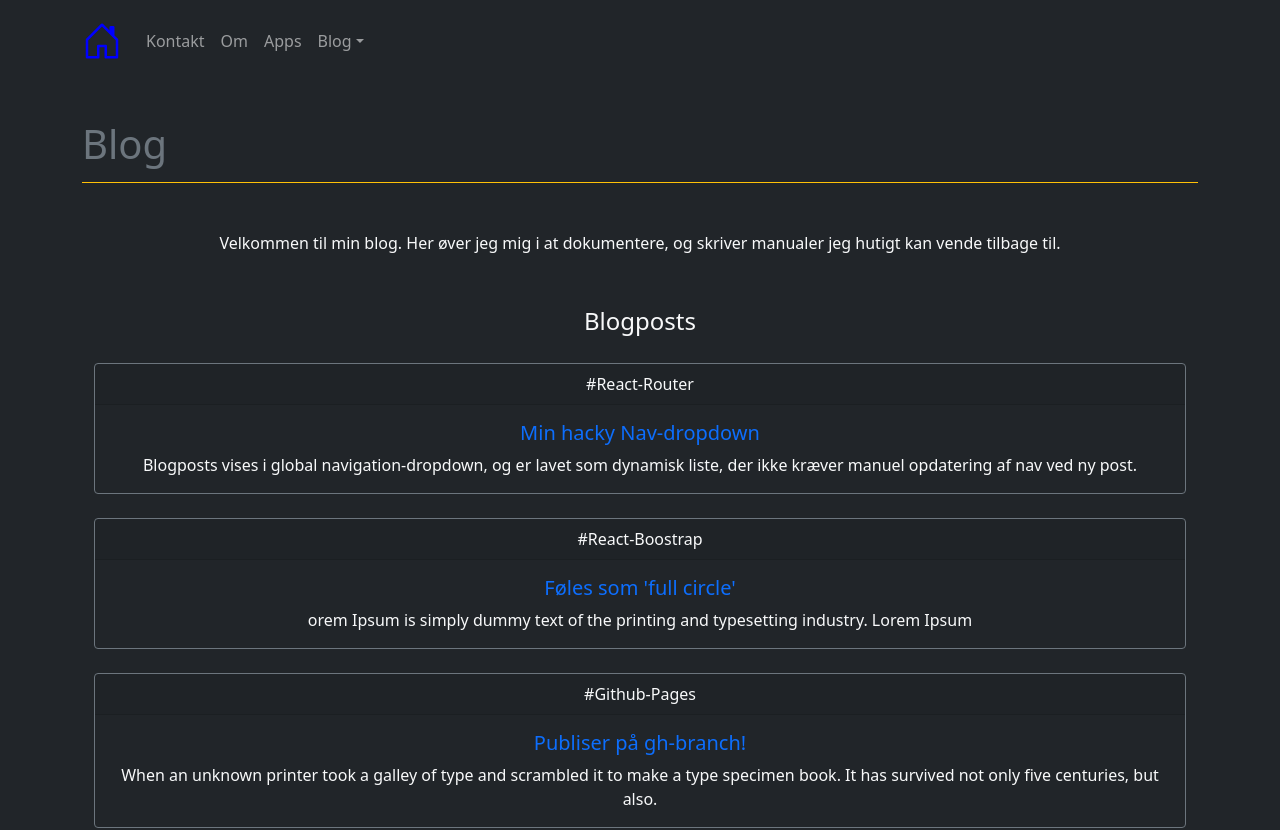
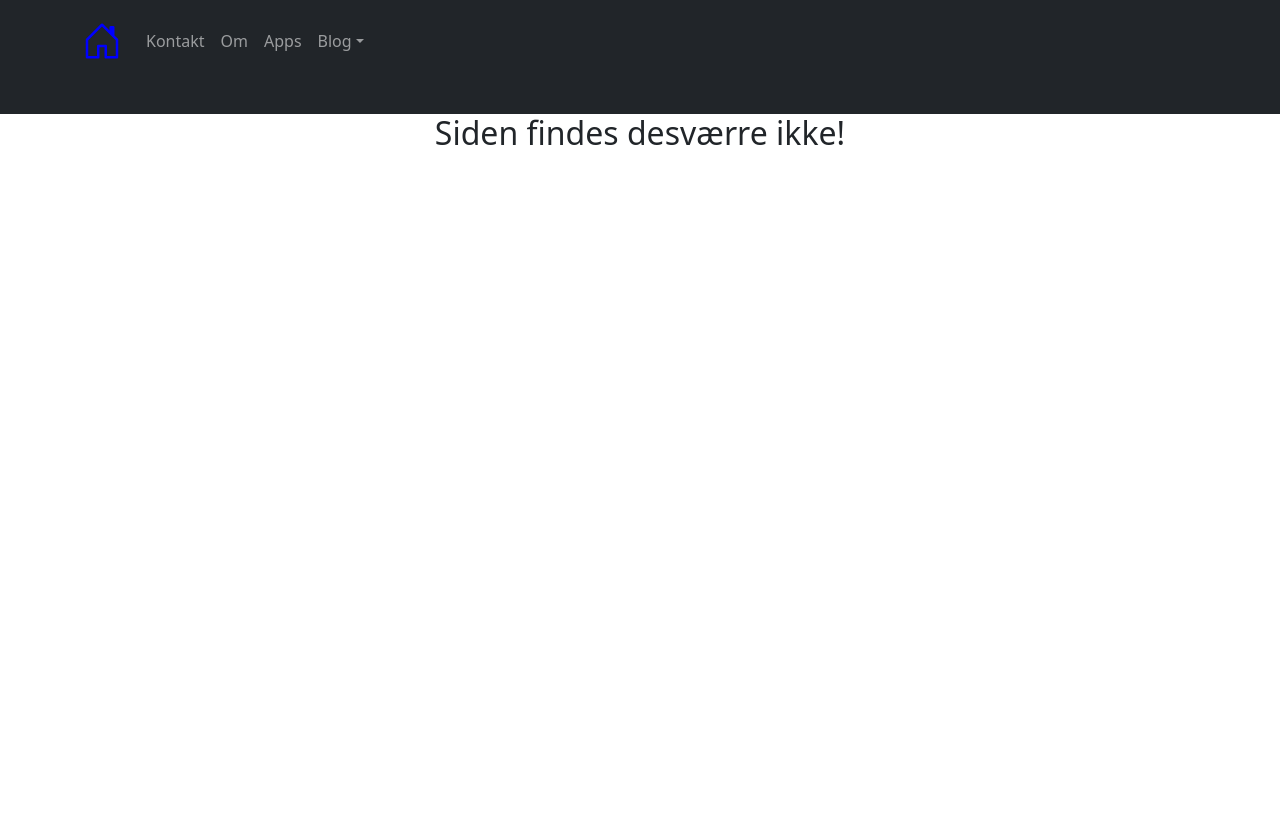
Before and after one commit to nkped/nkped.github.io, a React (Create React App) app: page /blog in a window 1280 px wide. Shown: the top 830 px of the page. After the commit the page ends 800 px from the top, so only its background shows below. Built offline with nearby package versions, Linux system fonts and the light colour scheme.

Commit message:
Ændret blog til blogPostList

```diff
--- a/src/components/myNavBar.jsx
+++ b/src/components/myNavBar.jsx
@@ -24,7 +24,7 @@ export function MyNavBar() {
                 id="basic-nav-dropdown"
                 menuVariant="dark"
               >
-                <NavDropdown.Item href="/blog" className="text-center">
+                <NavDropdown.Item href="/blogPostList" className="text-center">
                   Velkommen til Bloggen
                 </NavDropdown.Item>
                 <NavDropdown.Divider />
--- a/src/index.js
+++ b/src/index.js
@@ -10,7 +10,7 @@ import App from "./App";
 import Om from "./routes/om";
 import Apps from "./routes/apps";
 import Kontakt from "./routes/kontakt";
-import Blog from "./routes/blog";
+import BlogPostList from "./routes/blogPostList";
 import BlogPost from "./routes/blogPost";
 import Home from "./routes/home";
 import NoMatch from "./routes/noMatch";
@@ -29,7 +29,7 @@ root.render(
         <Route path="om" element={<Om />} />
         <Route path="apps" element={<Apps />} />
         <Route path="kontakt" element={<Kontakt />} />
-        <Route path="blog" element={<Blog />}>
+        <Route path="blogPostList" element={<BlogPostList />}>
           <Route index element={<BlogLandingPage />} />
           <Route path=":blogPostId" element={<BlogPost />} />
         </Route>
--- a/src/routes/blog.jsx
+++ /dev/null
@@ -1,42 +0,0 @@
-import { Outlet } from "react-router-dom";
-import { getAllBlogPosts } from "../data";
-import { Link } from "react-router-dom";
-import { Container, Row, Col, Card } from "react-bootstrap";
-import { Footer } from "../components/footer";
-
-export default function Blog() {
-  let blogPosts = getAllBlogPosts();
-  return (
-    <Container fluid className="bg-dark text-light">
-      <Outlet />
-      <Container className="fs-4 fw-semibold text-center">
-        <Row>
-          <Col>Blogposts</Col>
-        </Row>
-      </Container>
-      <Container className="p-4">
-        {blogPosts.map((blogPost) => (
-          <Card
-            bg="dark"
-            key={blogPost.number}
-            className="mb-4 border border-secondary"
-          >
-            <Card.Header>{`#${blogPost.subject}`}</Card.Header>
-            <Card.Body>
-              <Card.Title>
-                <Card.Link
-                  className="text-decoration-none"
-                  href={`/blog/${blogPost.number}`}
-                >
-                  {blogPost.titel}
-                </Card.Link>
-              </Card.Title>
-              <Card.Text>{blogPost.intro}</Card.Text>
-            </Card.Body>
-          </Card>
-        ))}
-      </Container>
-      <Footer />
-    </Container>
-  );
-}
```
